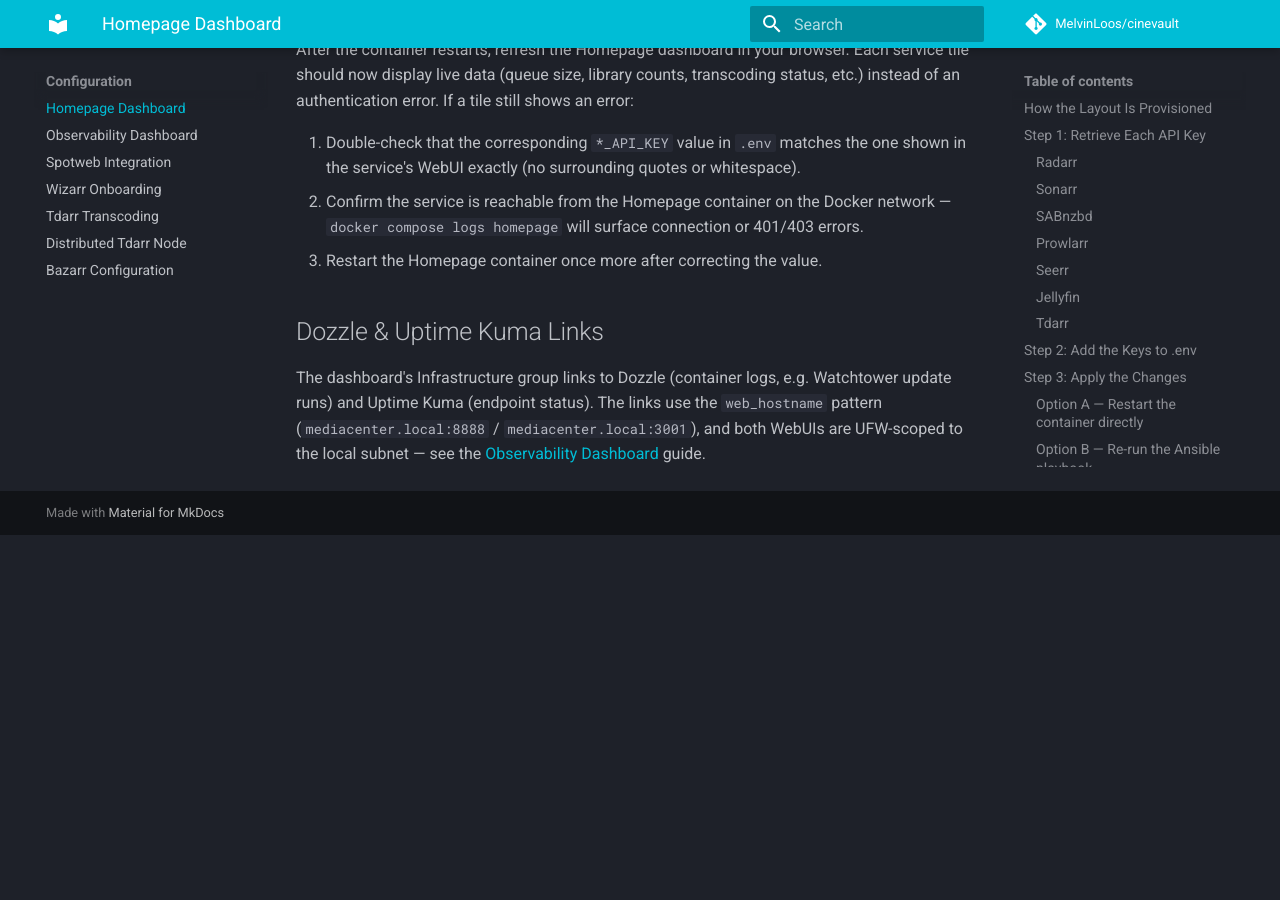
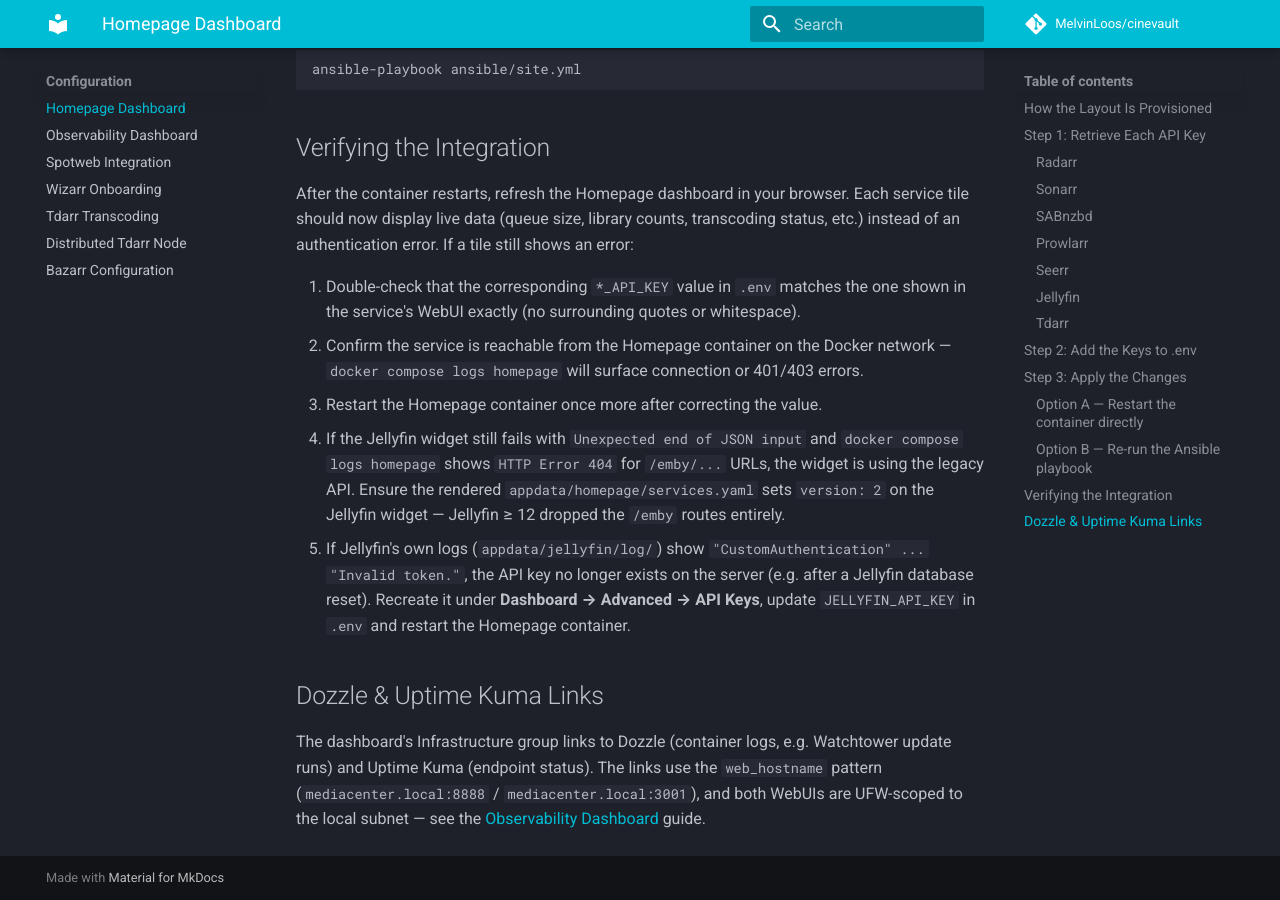
Before and after one commit to MelvinLoos/CineVault, an MkDocs documentation site: the page built from docs/configuration/homepage.md, in a window 1280 px wide and 900 px high, scrolled down 2796 px. Built offline with MkDocs 1.6.1 and Material for MkDocs 9.7.7, drawn with Linux system fonts in a browser that asks for light colours; comment, search, counter and statistics services are not loaded; before the commit the page ends 3331 px from its top, so only the background shows below that; some of the changed text lies outside the part shown.

Commit message:
docs: document jellyfin 12 widget requirement

```diff
--- a/docs/configuration/homepage.md
+++ b/docs/configuration/homepage.md
@@ -68,6 +68,14 @@
 create a new key, give it a descriptive application name such as `homepage`,
 and copy the generated value — Jellyfin will only display it once.
 
+!!! note "Jellyfin ≥ 12 requires widget API version 2"
+    The dashboard template pins the Jellyfin widget to API `version: 2`.
+    Jellyfin 12.0 removed the legacy `/emby/` and `/mediabrowser/` route
+    prefixes that widget version 1 (Homepage's default) calls. Running
+    version 1 against Jellyfin ≥ 12 surfaces as
+    `API Error: Failed to execute 'json' on 'Response': Unexpected end of
+    JSON input` on the dashboard.
+
 ### Tdarr
 
 Open the Tdarr WebUI and click the gear/cog icon in the left sidebar to open
@@ -130,6 +138,16 @@
    network — `docker compose logs homepage` will surface connection or
    401/403 errors.
 3. Restart the Homepage container once more after correcting the value.
+4. If the Jellyfin widget still fails with `Unexpected end of JSON input` and
+   `docker compose logs homepage` shows `HTTP Error 404` for `/emby/...`
+   URLs, the widget is using the legacy API. Ensure the rendered
+   `appdata/homepage/services.yaml` sets `version: 2` on the Jellyfin widget
+   — Jellyfin ≥ 12 dropped the `/emby` routes entirely.
+5. If Jellyfin's own logs (`appdata/jellyfin/log/`) show
+   `"CustomAuthentication" ... "Invalid token."`, the API key no longer
+   exists on the server (e.g. after a Jellyfin database reset). Recreate it
+   under **Dashboard → Advanced → API Keys**, update `JELLYFIN_API_KEY` in
+   `.env` and restart the Homepage container.
 
 ## Dozzle & Uptime Kuma Links
 
```
